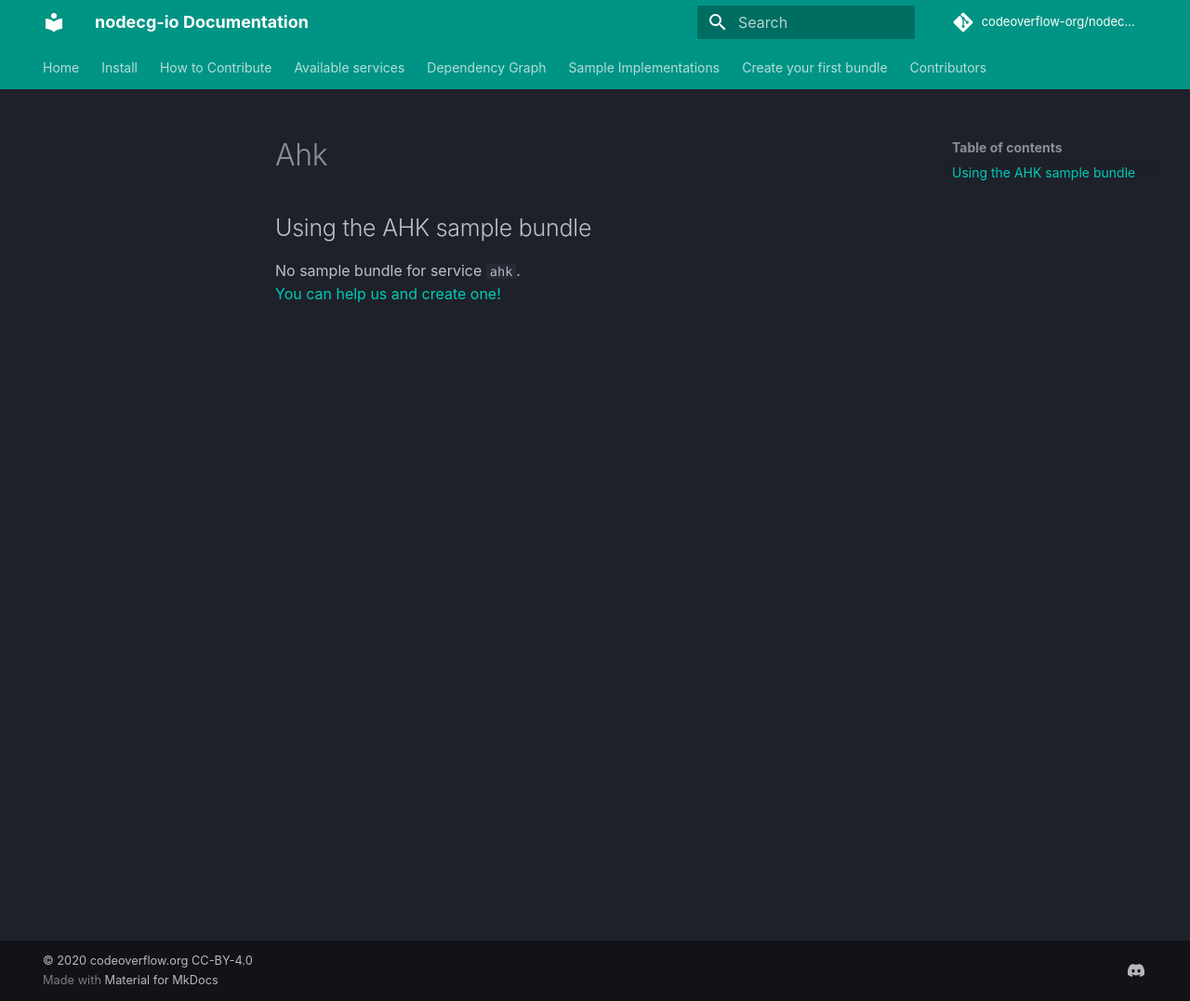
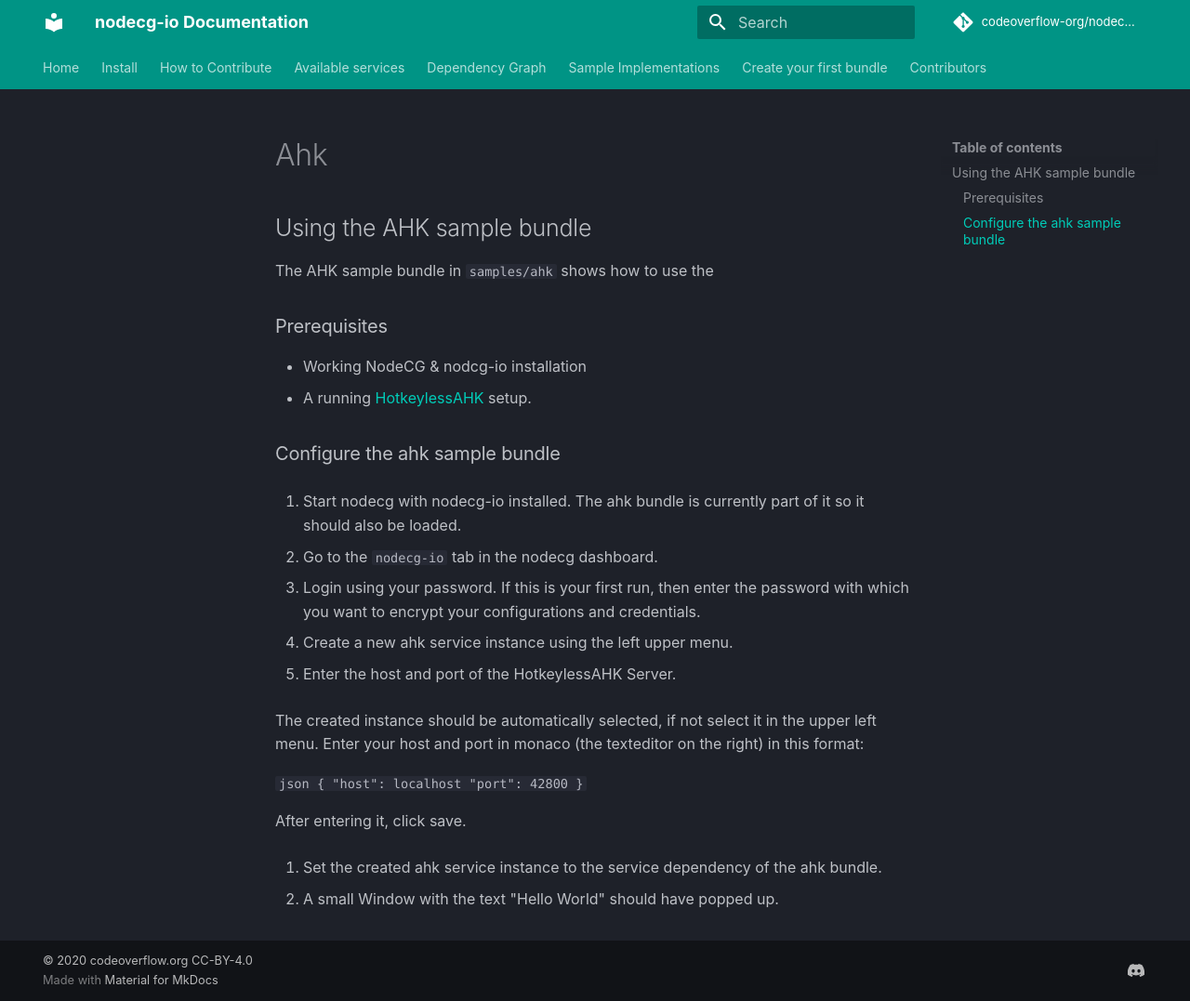
Before and after one commit to codeoverflow-org/nodecg-io-docs, an MkDocs documentation site: the page built from docs/samples/ahk.md, in a window 1280 px wide and 1077 px high. Shown: the whole window at 93% size. Built offline with MkDocs 1.6.1 and Material for MkDocs 9.7.7, drawn with Linux system fonts in a browser that asks for light colours; comment, search, counter and statistics services are not loaded.

Commit message:
Added AHK documentation

````diff
--- a/docs/samples/ahk.md
+++ b/docs/samples/ahk.md
@@ -1,5 +1,35 @@
-<!-- Marker for build.py that there's no sample bundle. Remove this if you created one -->
 ## Using the AHK sample bundle
 
-No sample bundle for service `ahk`.
-[You can help us and create one!](https://github.com/codeoverflow-org/nodecg-io/blob/master/docs/docs/contribute.md)
+The AHK sample bundle in `samples/ahk` shows how to use the
+
+### Prerequisites
+
+* Working NodeCG & nodcg-io installation
+* A running [HotkeylessAHK](https://github.com/sebinside/HotkeylessAHK) setup.
+
+### Configure the ahk sample bundle
+
+1. Start nodecg with nodecg-io installed. The ahk bundle is currently part of it so it should also be loaded.
+
+2. Go to the `nodecg-io` tab in the nodecg dashboard.
+
+3. Login using your password. If this is your first run, then enter the password with which you want to encrypt your configurations and credentials.
+
+4. Create a new ahk service instance using the left upper menu.
+
+5. Enter the host and port of the HotkeylessAHK Server.
+
+   The created instance should be automatically selected, if not select it in the upper left menu. Enter your host and port in monaco (the texteditor on the right) in this format:
+
+   ```json
+   {
+       "host": localhost
+       "port": 42800
+   }
+   ```
+
+   After entering it, click save.
+
+6. Set the created ahk service instance to the service dependency of the ahk bundle.
+
+7. A small Window with the text "Hello World" should have popped up.
````
